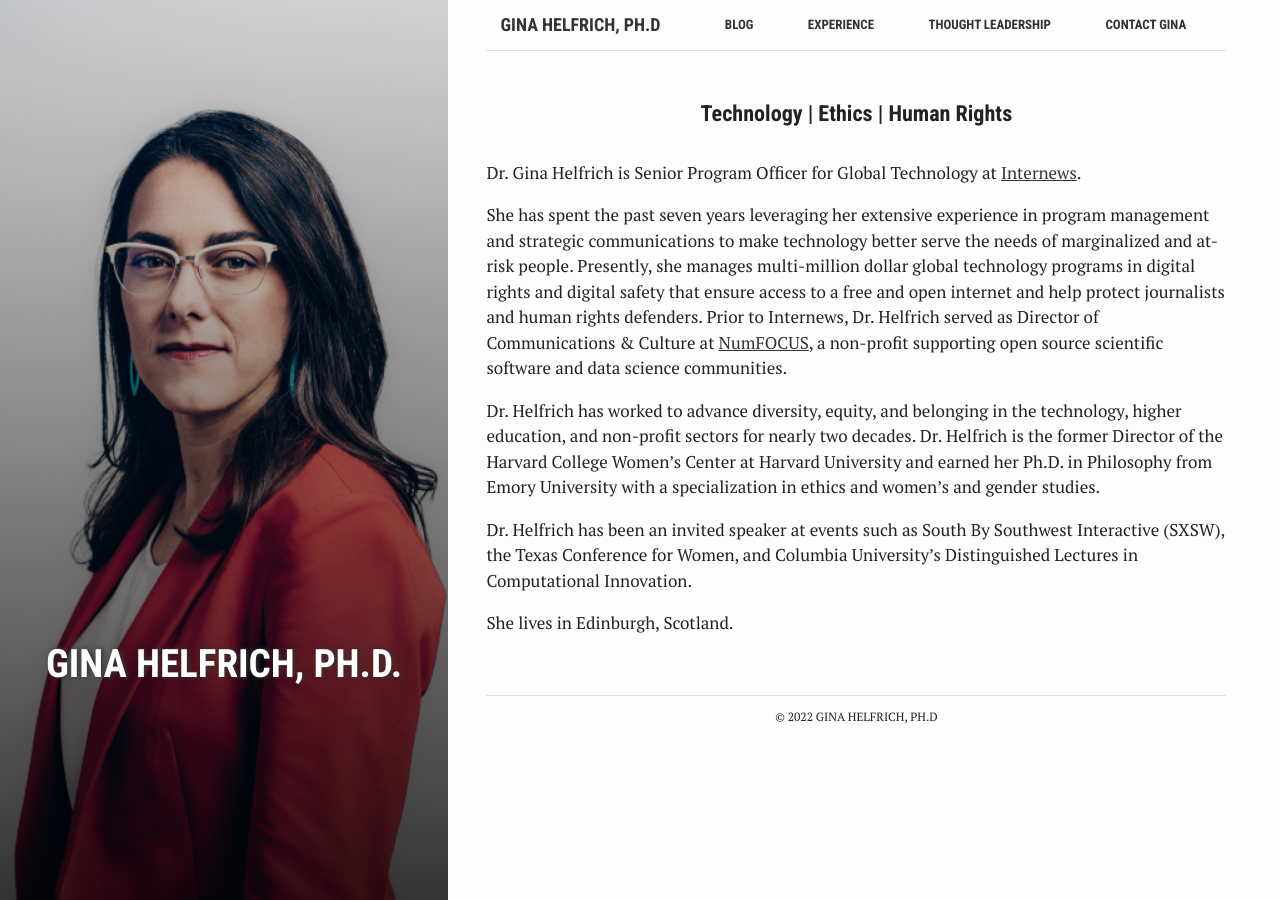
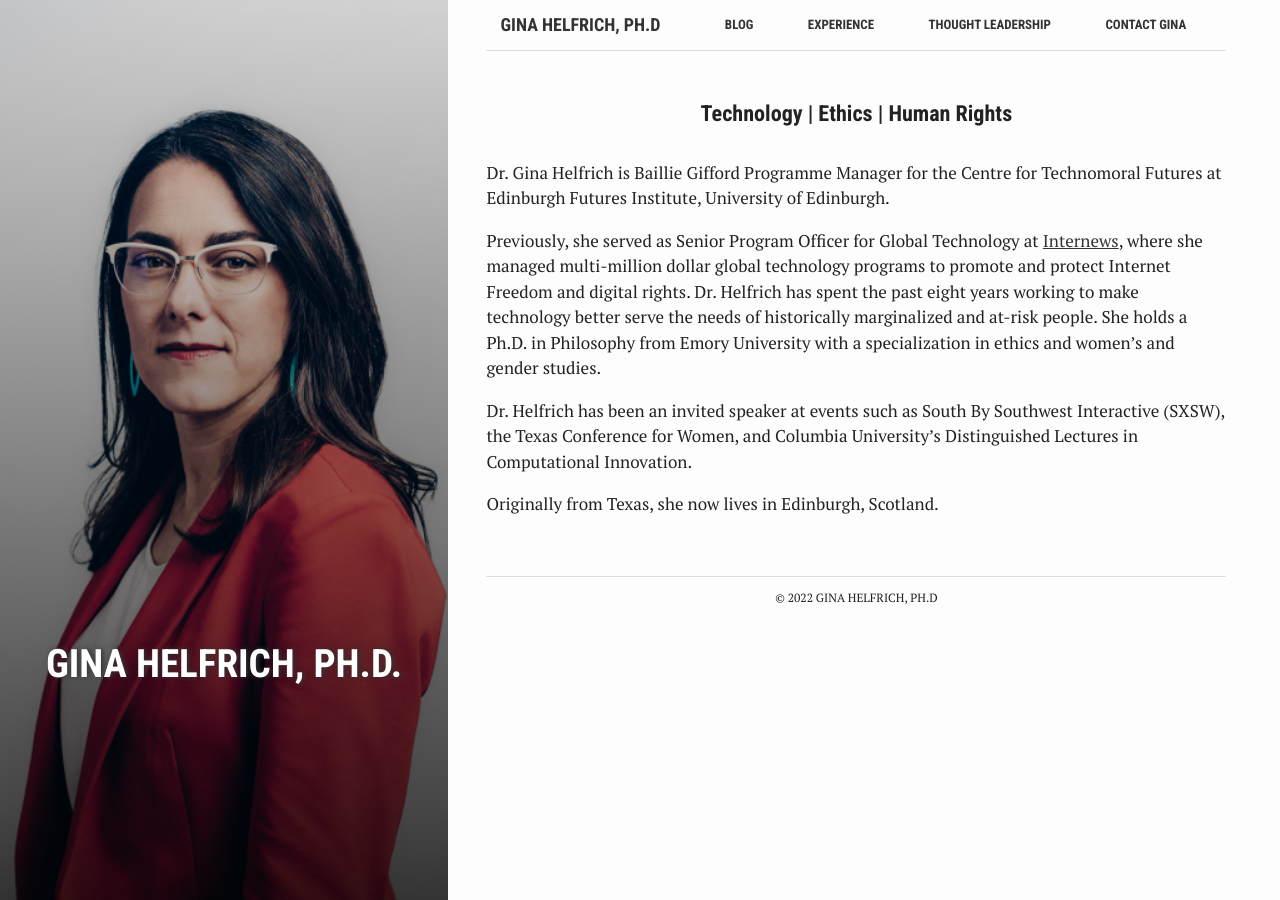
Before and after one commit to Dr-G/Dr-G.github.io, a Jekyll site: the page built from index.md, in a window 1280 px wide. Built offline with Jekyll 4.4.1, drawn with Linux system fonts in a browser that asks for light colours.

Commit message:
Update index.md

```diff
--- a/index.md
+++ b/index.md
@@ -10,12 +10,10 @@ crawlertitle: "Gina Helfrich, Ph.D. | About"
 
 <h4 align="center">Technology | Ethics | Human Rights</h4>
 
-Dr. Gina Helfrich is Senior Program Officer for Global Technology at [Internews](https://globaltech.internews.org/).
+Dr. Gina Helfrich is Baillie Gifford Programme Manager for the Centre for Technomoral Futures at Edinburgh Futures Institute, University of Edinburgh.
 
-She has spent the past seven years leveraging her extensive experience in program management and strategic communications to make technology better serve the needs of marginalized and at-risk people. Presently, she manages multi-million dollar global technology programs in digital rights and digital safety that ensure access to a free and open internet and help protect journalists and human rights defenders. Prior to Internews, Dr. Helfrich served as Director of Communications & Culture at [NumFOCUS](https://numfocus.org), a non-profit supporting open source scientific software and data science communities.
-
-Dr. Helfrich has worked to advance diversity, equity, and belonging in the technology, higher education, and non-profit sectors for nearly two decades. Dr. Helfrich is the former Director of the Harvard College Women’s Center at Harvard University and earned her Ph.D. in Philosophy from Emory University with a specialization in ethics and women's and gender studies.
+Previously, she served as Senior Program Officer for Global Technology at [Internews](https://globaltech.internews.org/), where she managed multi-million dollar global technology programs to promote and protect Internet Freedom and digital rights. Dr. Helfrich has spent the past eight years working to make technology better serve the needs of historically marginalized and at-risk people. She holds a Ph.D. in Philosophy from Emory University with a specialization in ethics and women's and gender studies.
 
 Dr. Helfrich has been an invited speaker at events such as South By Southwest Interactive (SXSW), the Texas Conference for Women, and Columbia University’s Distinguished Lectures in Computational Innovation.
 
-She lives in Edinburgh, Scotland.
+Originally from Texas, she now lives in Edinburgh, Scotland.
```
